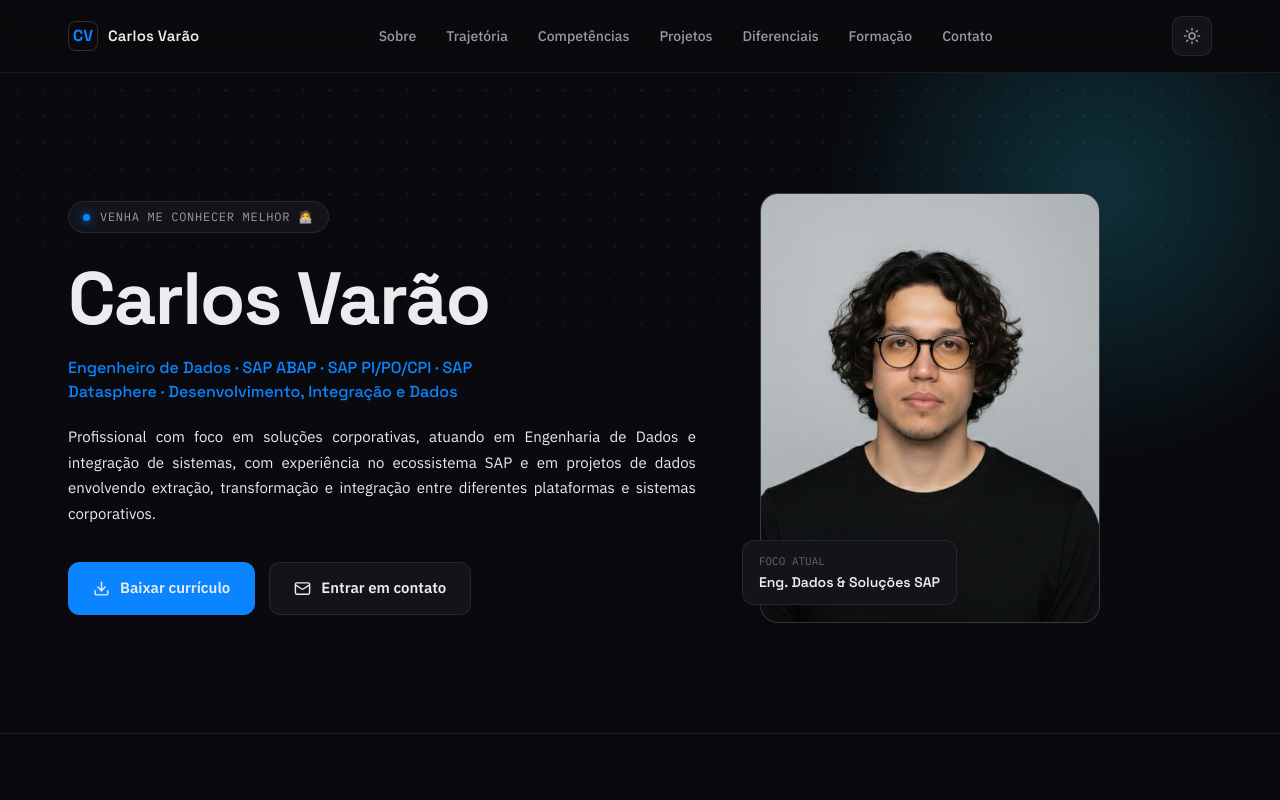
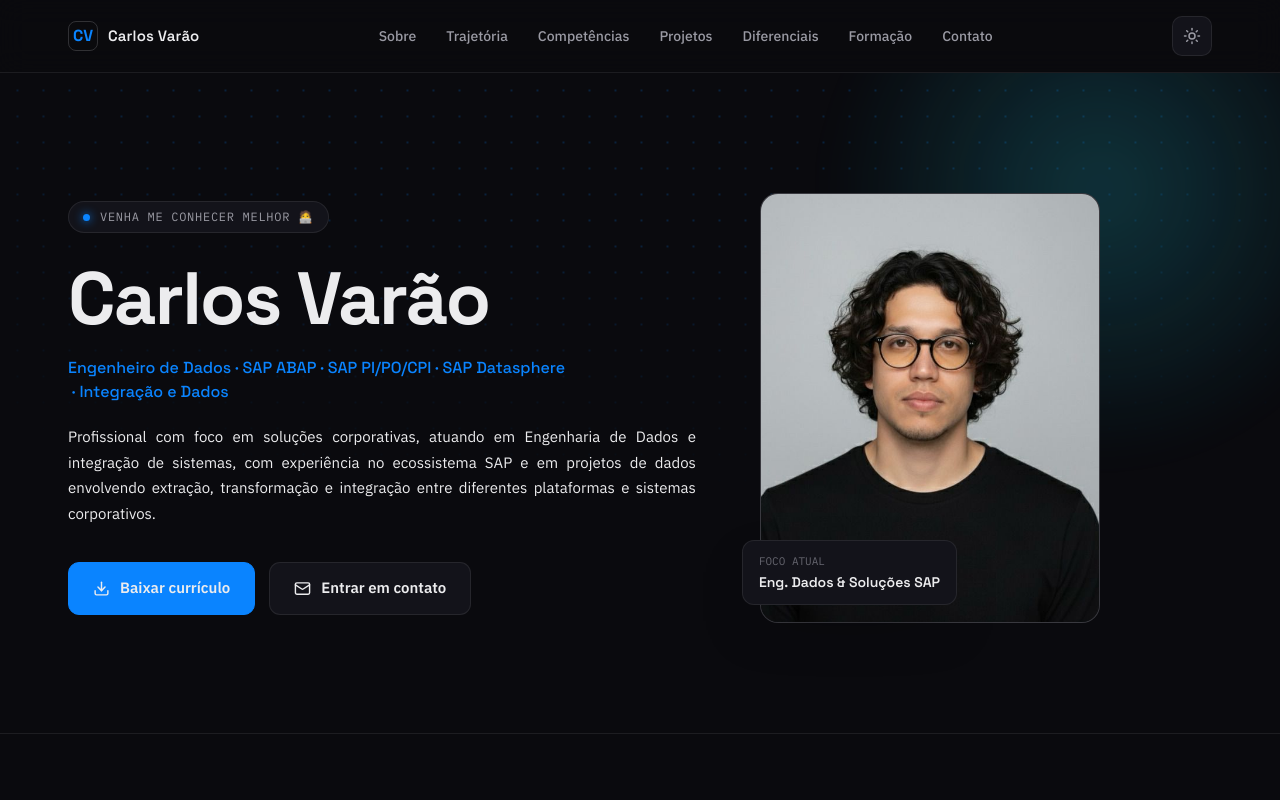
Before and after one commit to CarlosVarao/new_portfolio, a React (Vite) app: page / in a window 1280 px wide. Shown: the top 800 px of the page. Built offline with nearby package versions, Linux system fonts and the light colour scheme; no server answers.

Commit message:
Ajuste no hero

```diff
--- a/src/components/sections/Hero.tsx
+++ b/src/components/sections/Hero.tsx
@@ -53,10 +53,10 @@ export function Hero() {
               Carlos Varão
             </h1>
 
-            <p className="mb-5 w-full font-display text-[15px] font-medium leading-[1.5] text-accent md:text-[16px]">
+            <p className="mb-5 max-w-[550px] font-display text-[15px] font-medium leading-[1.5] text-accent md:text-[16px]">
               Engenheiro de Dados&nbsp;&middot;&nbsp;SAP
               ABAP&nbsp;&middot;&nbsp;SAP PI/PO/CPI&nbsp;&middot;&nbsp;SAP
-              Datasphere&nbsp;&middot;&nbsp;Desenvolvimento, Integração e Dados
+              Datasphere &nbsp;&middot;&nbsp;Integração e Dados
             </p>
 
             <p className="mb-9 text-justify text-[15px] leading-[1.7]">
```
